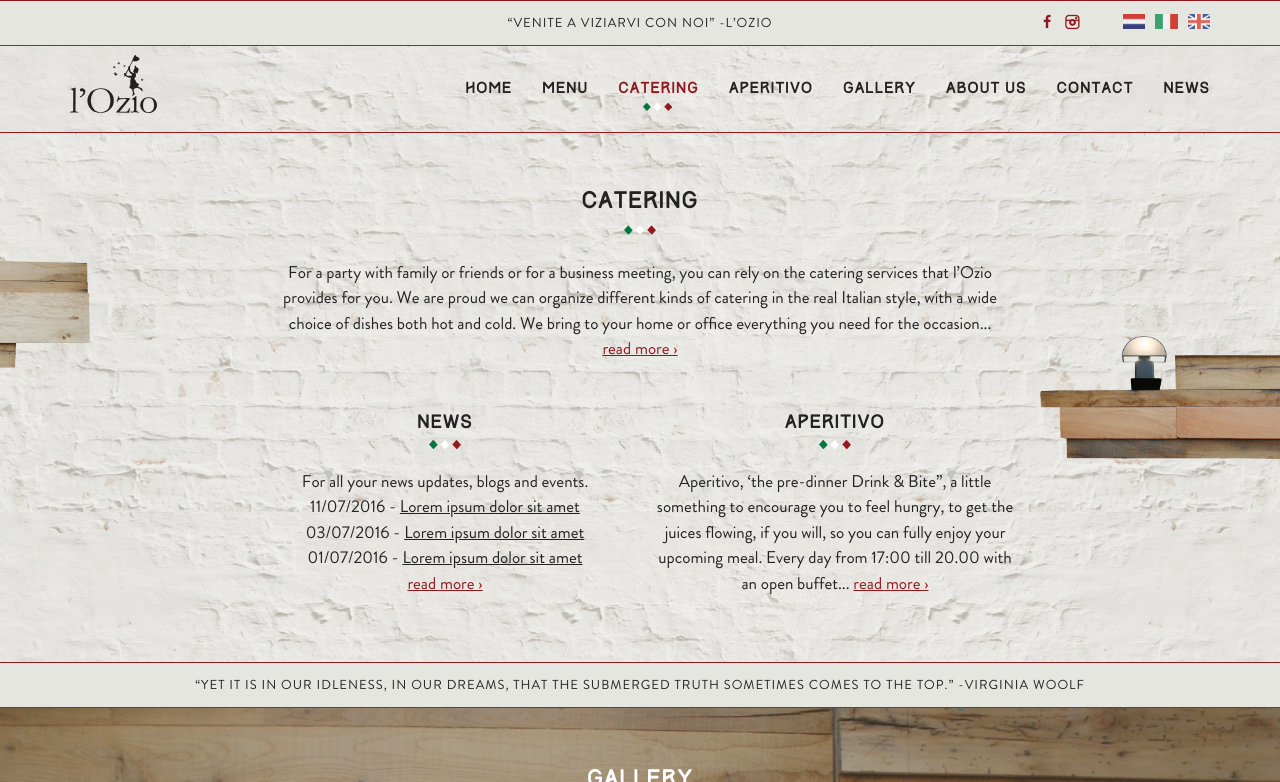
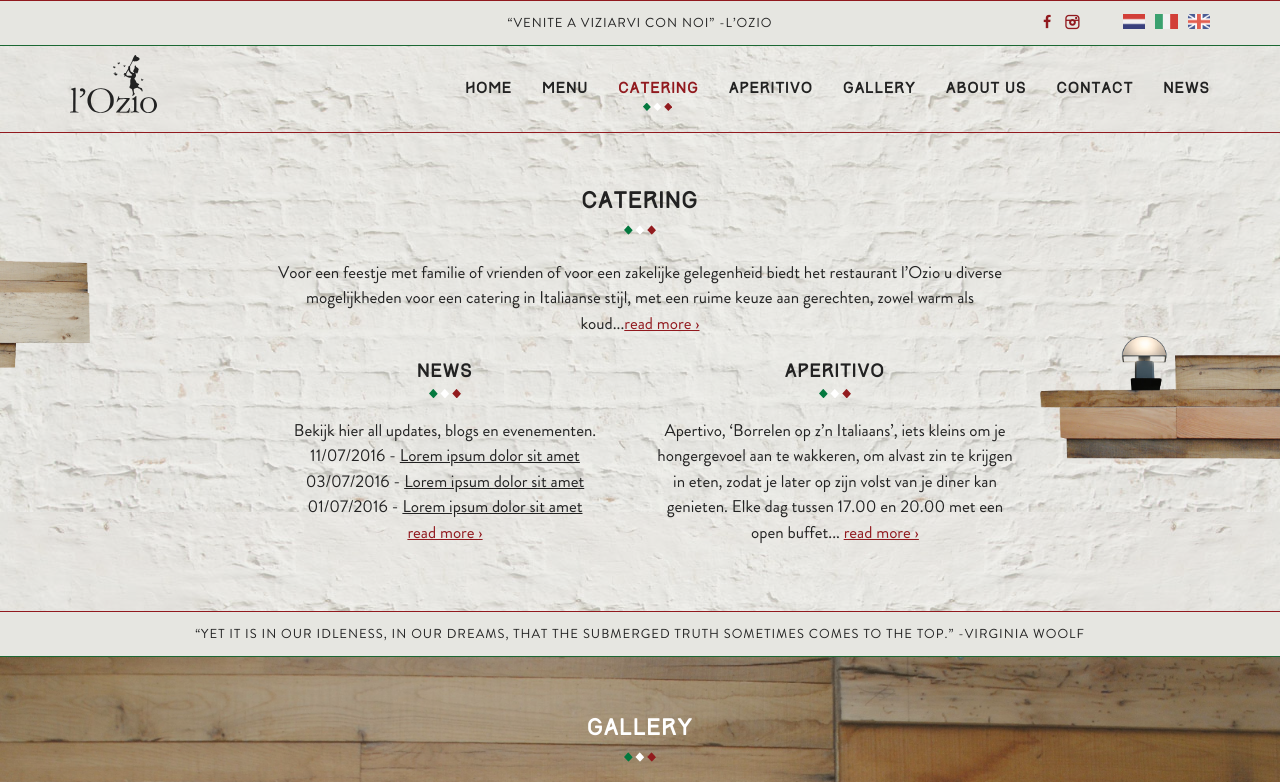
Before and after one commit to jhvanderschee/lozio_nl, a Jekyll site: the page built from index.md, in a window 1280 px wide and 900 px high, scrolled down 764 px, cut to the strip 0-782 px from the top of the window. Built offline with Jekyll 4.4.1, drawn with Linux system fonts in a browser that asks for light colours.

Commit message:
Updated '/_layouts/home.html' via CloudCannon

```diff
--- a/_layouts/home.html
+++ b/_layouts/home.html
@@ -43,12 +43,11 @@
                           <h1 class="post-title">Catering</h1>
                         </header>
 
-                        <div class="post-content"><div class="editable"><p>For a party with family or friends or for a business meeting, you can rely on the catering services that l’Ozio provides for you. We are proud we can organize different kinds of catering in the real Italian style, with a wide choice of dishes both hot and cold.
-We bring to your home or office everything you need for the occasion... <a href="/catering">read more ›</a></p><br /></div>
+                        <div class="post-content"><div class="editable"><p>Voor een feestje met familie of vrienden of voor een zakelijke gelegenheid biedt het restaurant l&rsquo;Ozio u diverse mogelijkheden voor een catering in Italiaanse stijl, met een ruime keuze aan gerechten, zowel warm als koud...<a target="_blank" href="/catering">read more &rsaquo;</a></p></div>
 
                           <div class="row">
-                            <div class="col-md-6"><h2>News</h2><div class="editable"><p>For all your news updates, blogs and events.<br />{% for post in site.posts | limit: 3 %}{{ post.date | date: "%d/%m/%Y" }} - <a href="{{ post.url }}" class="blog">{{ post.title }}</a><br />{% endfor %}<a href="/news">read more ›</a></p></div></div>
-                            <div class="col-md-6"><h2>Aperitivo</h2><div class="editable"><p>Aperitivo, ‘the pre-dinner Drink & Bite”, a little something to encourage you to feel hungry, to get the juices flowing, if you will, so you can fully enjoy your upcoming meal. Every day from 17:00 till 20.00 with an open buffet... <a href="/aperitivo">read more ›</a></p></div></div>
+                            <div class="col-md-6"><h2>News</h2><div class="editable"><p>Bekijk hier all updates, blogs en evenementen.<br />11/07/2016 - <a class="blog" target="_blank" href="/news/2016/07/11/lorem-ipsum/">Lorem ipsum dolor sit amet</a><br />03/07/2016 - <a class="blog" target="_blank" href="/news/2016/07/03/lorem-ipsum/">Lorem ipsum dolor sit amet</a><br />01/07/2016 - <a class="blog" target="_blank" href="/news/2016/07/01/lorem-ipsum/">Lorem ipsum dolor sit amet</a><br /><a target="_blank" href="/news">read more &rsaquo;</a></p></div></div>
+                            <div class="col-md-6"><h2>Aperitivo</h2><div class="editable"><p>Apertivo, &lsquo;Borrelen op z&rsquo;n Italiaans&rsquo;, iets kleins om je hongergevoel aan te wakkeren, om alvast zin te krijgen in eten, zodat je later op zijn volst van je diner kan genieten. Elke dag tussen 17.00 en 20.00 met een open buffet... <a target="_blank" href="/aperitivo">read more &rsaquo;</a></p></div></div>
                           </div>
 
                         </div>
```
